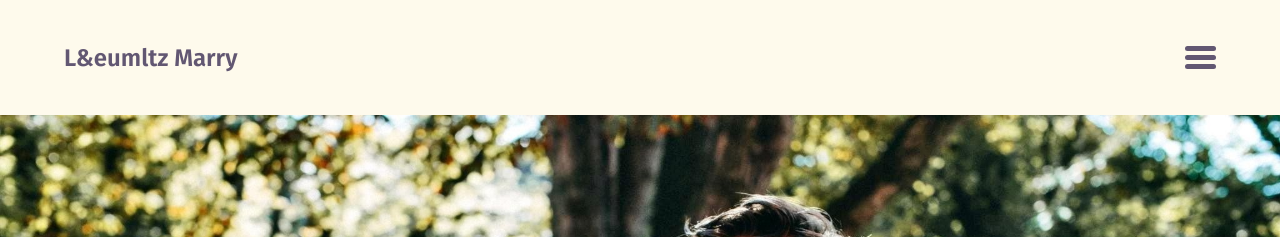
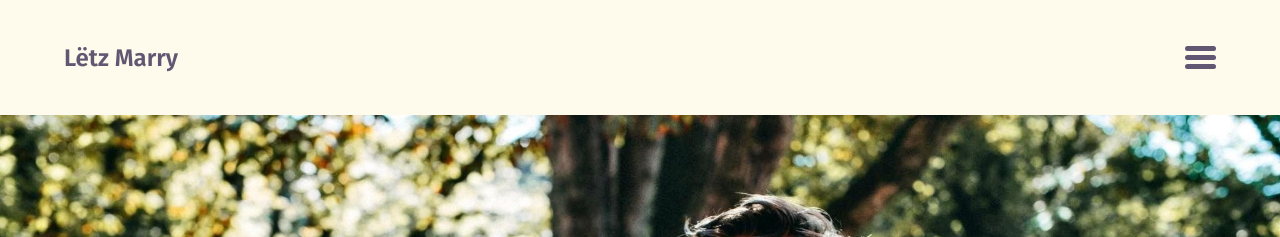
Before and after one commit to GwJoCl/LetzMarry, a Jekyll site: the page built from index.html, in a window 1280 px wide. Shown: the top 237 px of the page. Built offline with Jekyll 4.4.1, drawn with Linux system fonts in a browser that asks for light colours; the list of posts is cut into pages by our own code.

Commit message:
Update _config.yml

```diff
--- a/_config.yml
+++ b/_config.yml
@@ -14,7 +14,7 @@
 # You can create any custom variable you would like, and they will be accessible
 # in the templates via {{ site.myvariable }}.
 lang: en-US
-title: "L&eumltz Marry"
+title: "Lëtz Marry"
 email:
 description:
 baseurl: # the optional subpath of your site, e.g. "/blog"
```
